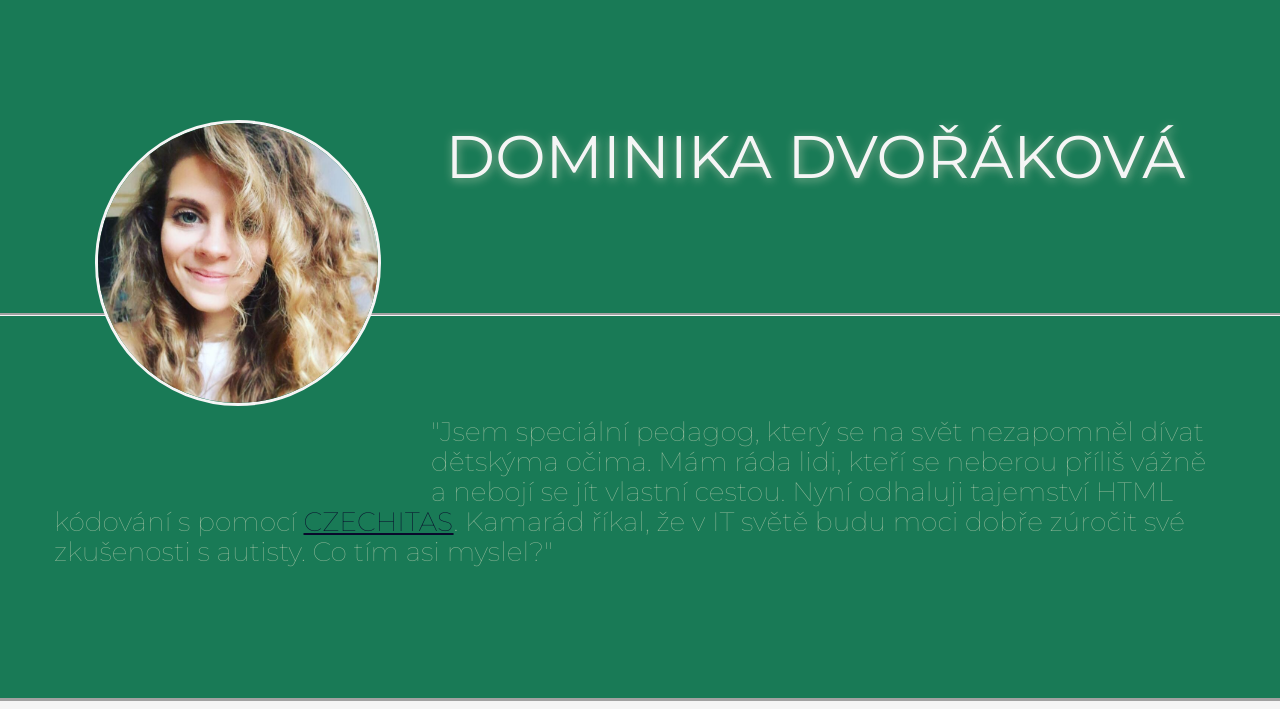
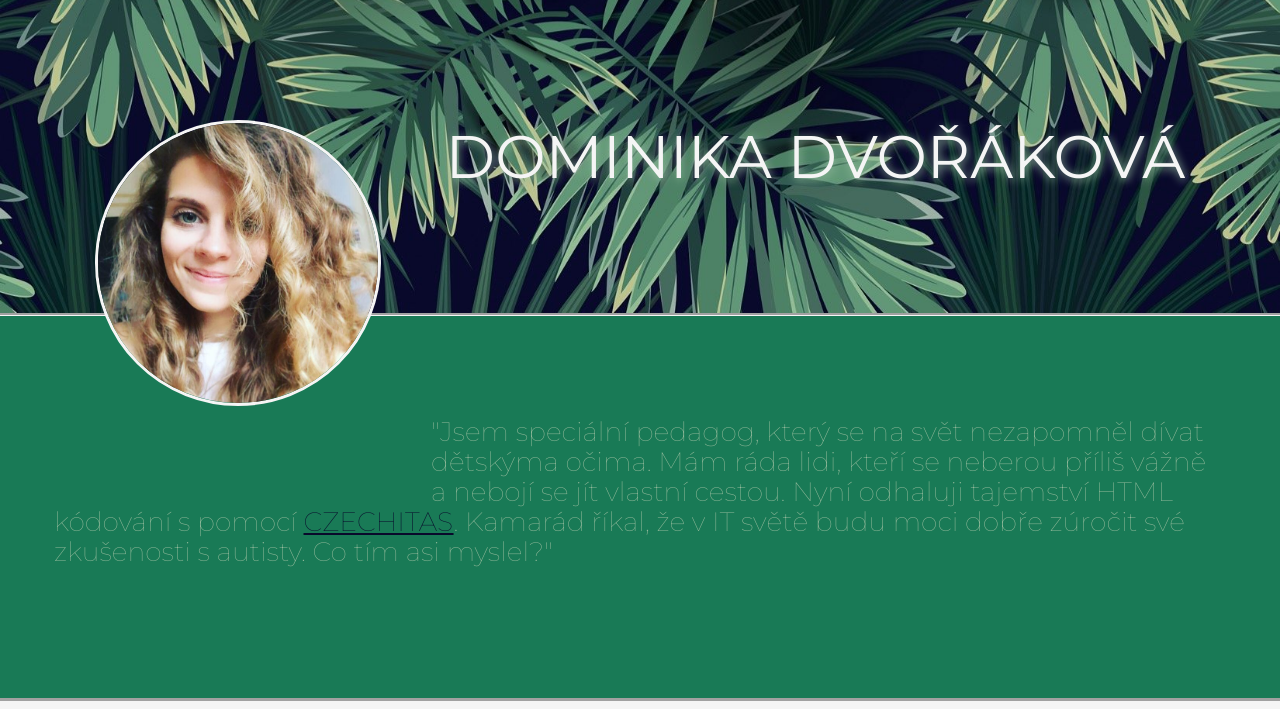
Before and after one commit to tvorimweb-2020-praha-podzim/du-01-vizitka-domihtml, a plain HTML site: page index.html in a window 1280 px wide. Shown: the top 709 px of the page. Drawn offline with Linux system fonts and the light colour scheme.

Commit message:
update style.css

```diff
--- a/style.css
+++ b/style.css
@@ -4,7 +4,7 @@ body {background-color: #197A56;
 }
 
 .hlavicka
-  {background-image: url ‘kytky.jpg‘;
+  {background-image: url('kytky.jpg');
   background-repeat: no-repeat;
   background-position: bottom;
   background-size: cover;
```
